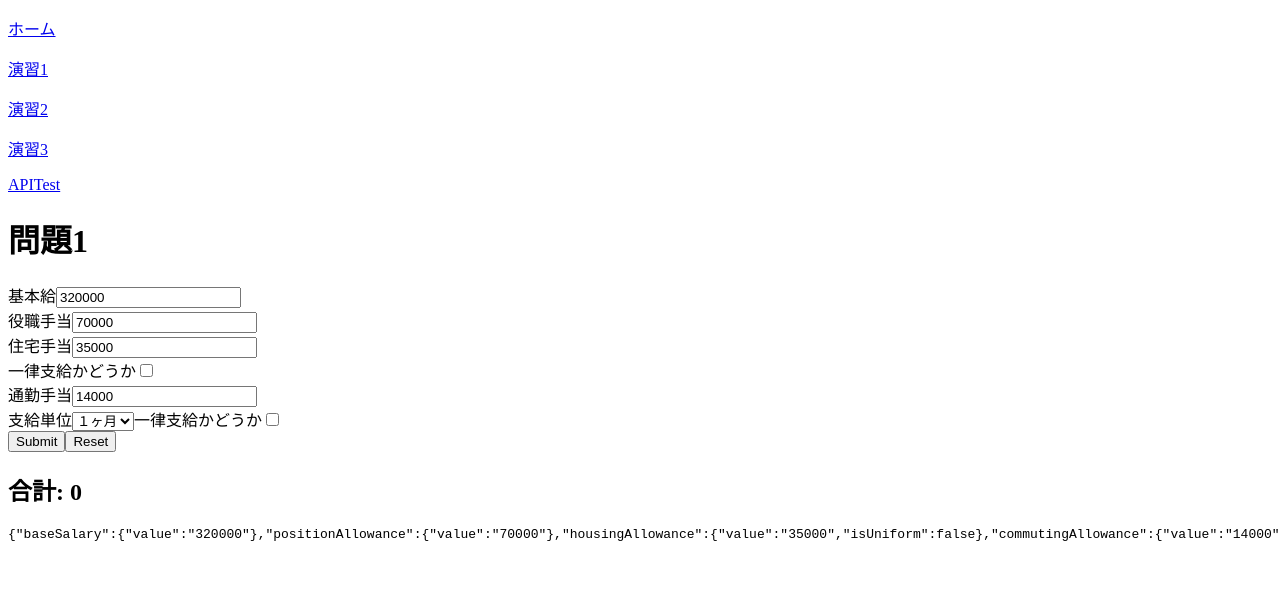
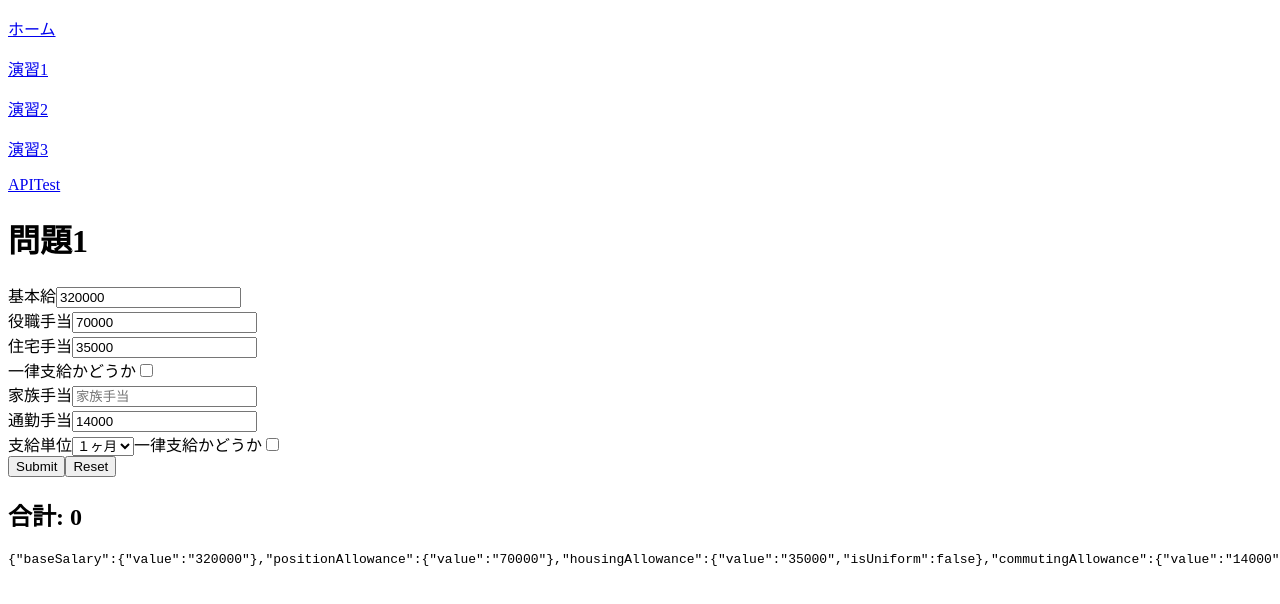
Before and after one commit to borashisan/mini-payroll, a React (Create React App) app in the folder frontend/: page /practice1 in a window 1280 px wide. Shown: the top 604 px of the page. Built offline with nearby package versions, Linux system fonts and the light colour scheme.

Commit message:
mustBeNumberを修正

```diff
--- a/frontend/src/pages/Practice1.tsx
+++ b/frontend/src/pages/Practice1.tsx
@@ -21,8 +21,11 @@ type inputValue = number
 const required = (value: inputValue): ErrorMessage =>
   value !== undefined ? undefined : '値を入力してください'
 
-const mustBeNumber = (value: inputValue): ErrorMessage =>
-  isNaN(value) ? '数値を入力してください' : undefined
+const mustBeNumber = (value: inputValue): ErrorMessage => {
+  return isNaN(value) && value !== undefined
+    ? '数値を入力してください'
+    : undefined
+}
 
 const composeValidators =
   (...validators: Array<(value: inputValue) => ErrorMessage>) =>
@@ -48,7 +51,6 @@ const Practice1: FC = () => {
       .catch(() => {
         console.log('error')
       })
-    // window.alert(JSON.stringify(values))
   }
 
   return (
@@ -109,6 +111,17 @@ const Practice1: FC = () => {
                 />
               </div>
               <div>
+                <Field name="familyAllowance.value" validate={mustBeNumber}>
+                  {({ input, meta }) => (
+                    <div>
+                      <label>家族手当</label>
+                      <input {...input} type="text" placeholder="家族手当" />
+                      {meta.error ?? meta.touched ?? <span>{meta.error}</span>}
+                    </div>
+                  )}
+                </Field>
+              </div>
+              <div>
                 <Field
                   name="commutingAllowance.value"
                   validate={composeValidators(required, mustBeNumber)}
```
